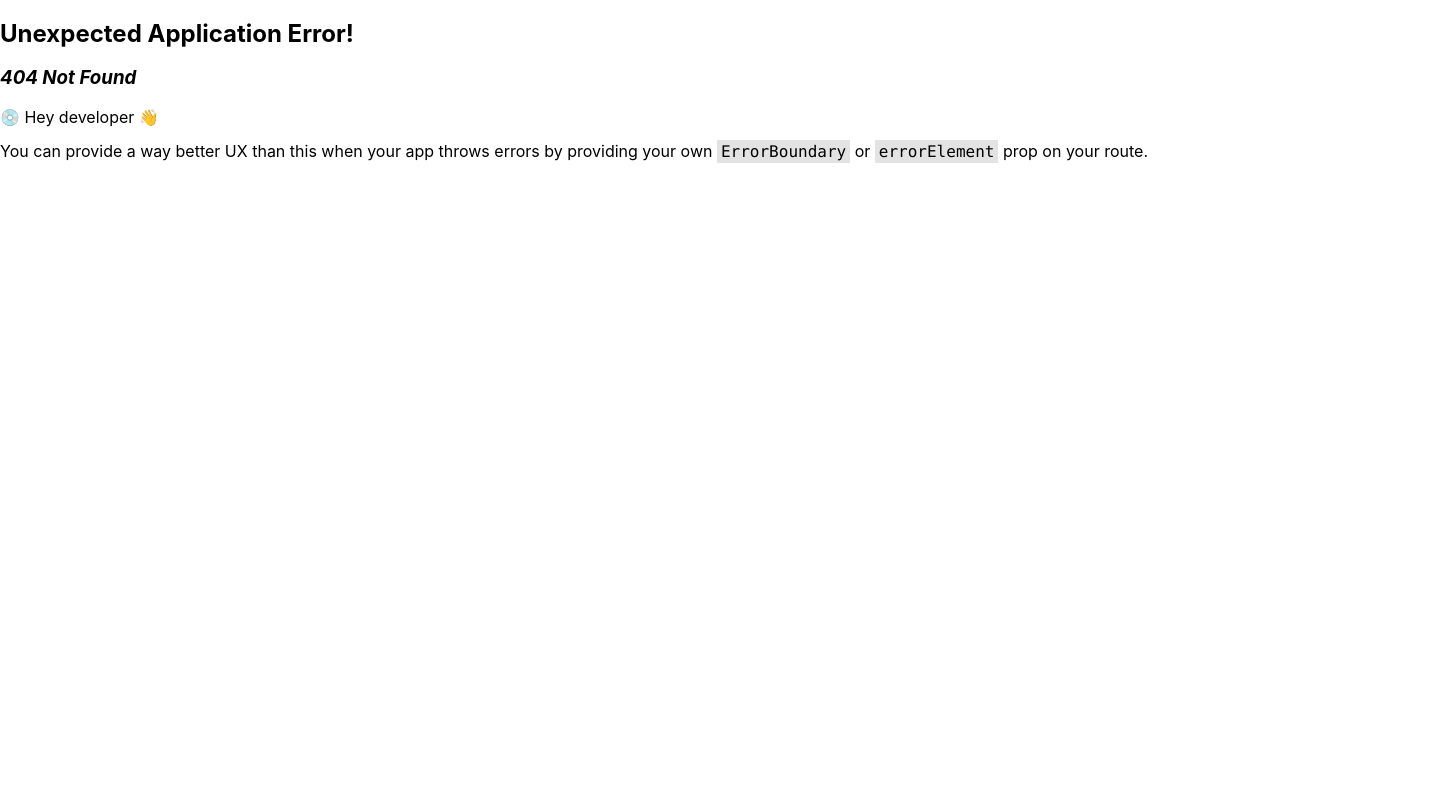
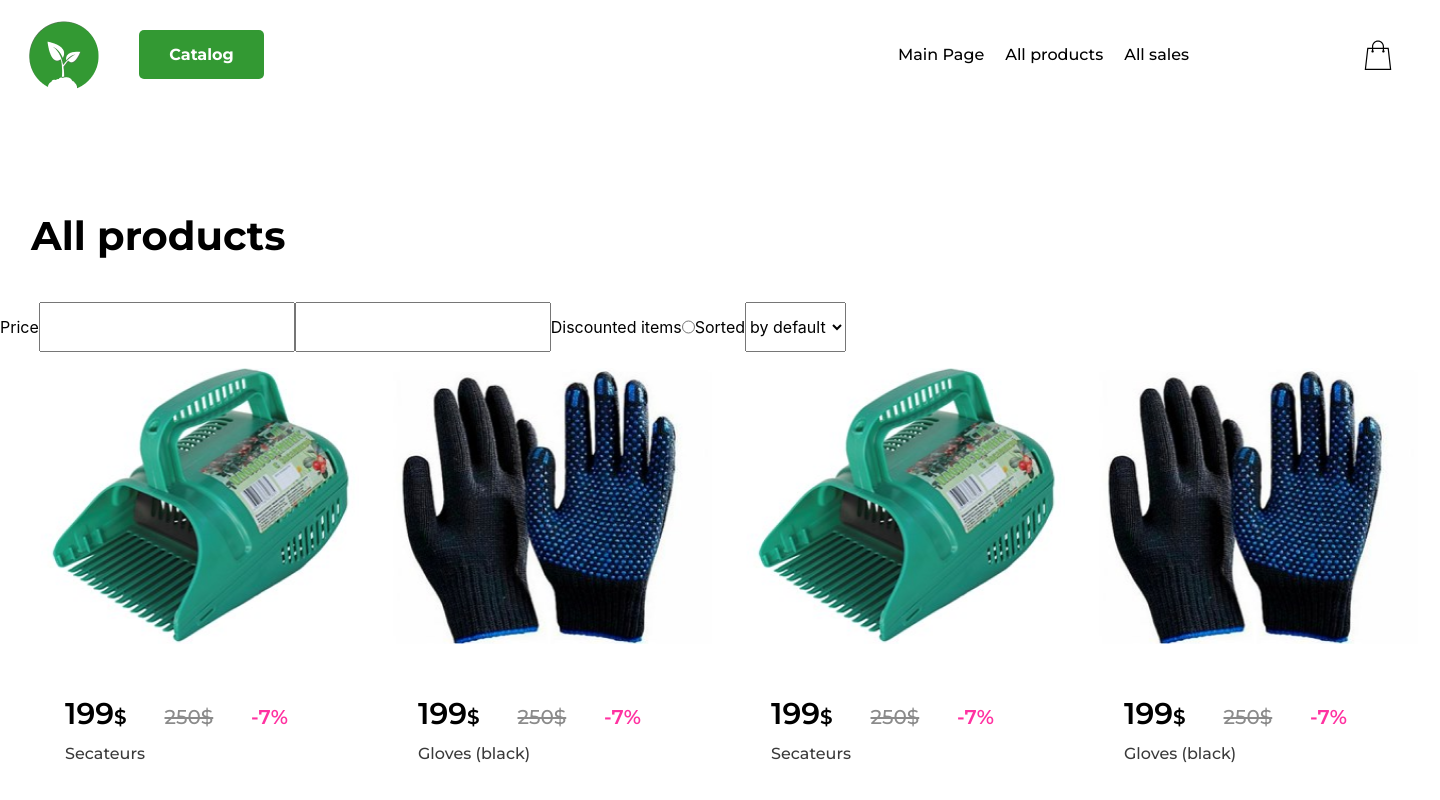
Before and after one commit to tasyak13/Garden, a React (Create React App) app: page /allproducts in a window 1280 px wide. Before the commit this address had no page. Shown: the top 800 px of the page, 1440 px wide, since content can reach past the window. Built offline with nearby package versions, Linux system fonts and the light colour scheme.

Commit message:
allproducts

```diff
--- /dev/null
+++ b/src/components/AllProducts.css
@@ -0,0 +1,104 @@
+* {
+    box-sizing: border-box;
+}
+
+section.all-products {
+    padding-top: 3px;
+    min-height: 1309px;
+}
+
+h3.all-products-title {
+    margin-left: 31px;
+
+    font-family: 'Montserrat';
+    font-style: normal;
+    font-weight: 700;
+    font-size: 40px;
+    line-height: 52px;
+    color: #000000;
+}
+
+div.all-products-choice {
+    display: flex;
+}
+
+ul.all-products-list {
+    display: flex;
+    flex-wrap: wrap;
+    gap: 34px;
+
+    list-style-type: none;
+}
+
+li.all-products-list {
+    width: 319px;
+
+    display: flex;
+    flex-direction: column;
+
+    list-style-type: none;
+}
+
+img.all-products-img {
+    width: 319px;
+    height: 276px;
+}
+
+div.all-products-costs {
+    display: flex;
+    justify-content: space-between;
+    align-items: baseline;
+
+    margin-top: 20px;
+
+    width: 248px;
+    height: 69px;
+}
+
+p.all-products-cost-with-sale {
+    font-family: 'Montserrat';
+    font-style: normal;
+    font-weight: 600;
+    font-size: 30px;
+    line-height: 39px;
+    color: #000000;
+
+    padding-left: 25px;
+}
+
+span.all-products-cost-with-sale {
+    font-size: 20px;
+    line-height: 26px;
+}
+
+p.all-products-cost-without-sale {
+    font-family: 'Montserrat';
+    font-style: normal;
+    font-weight: 500;
+    font-size: 20px;
+    line-height: 26px;
+    text-decoration-line: line-through;
+    color: #8B8B8B;
+}
+
+p.all-products-sale {
+    font-family: 'Montserrat';
+    font-style: normal;
+    font-weight: 600;
+    font-size: 20px;
+    line-height: 26px;
+    color: #FF32A1;
+}
+
+div.all-products-product {
+    font-family: 'Montserrat';
+    font-style: normal;
+    font-weight: 500;
+    font-size: 16px;
+    line-height: 21px;
+    color: #3A3A3A;
+
+    margin-top: 10px;
+    margin-bottom: 20px;
+    padding-left: 25px;
+}
--- /dev/null
+++ b/src/components/AllProducts.js
@@ -0,0 +1,81 @@
+import "./AllProducts.css"
+import Collection from "../img/Collection for berries (plastic).png"
+import Gloves from "../img/Gloves (black).png"
+
+function AllProducts() {
+    return (
+        <section className="container all-products">
+            <h3 className="all-products-title">All products</h3>
+            <div className="all-products-choice">
+                <p>Price</p>
+                <input type="number"></input>
+                <input type="number"></input>
+                <p>Discounted items</p>
+                <input type="radio"></input>
+                <p>Sorted</p>
+                <select>
+                    <option>by default</option>
+                    <option>ascending</option>
+                </select>
+            </div>
+            <ul className="all-products-list">
+                <li className="all-products-list">
+                    <img src={Collection} className="all-products-img"></img>
+                    <div className="all-products-costs">
+                        <p className="all-products-cost-with-sale">199<span className="all-products-cost-with-sale">$</span></p>
+                        <p className="all-products-cost-without-sale">250$</p>
+                        <p className="all-products-sale">-7%</p>
+                    </div>
+                    <div className="all-products-product">Secateurs</div>
+                </li>
+                <li className="all-products-list">
+                    <img src={Gloves} className="all-products-img"></img>
+                    <div className="all-products-costs">
+                        <p className="all-products-cost-with-sale">199<span className="all-products-cost-with-sale">$</span></p>
+                        <p className="all-products-cost-without-sale">250$</p>
+                        <p className="all-products-sale">-7%</p>
+                    </div>
+                    <div className="all-products-product">Gloves (black)</div>
+                </li>
+                <li className="all-products-list">
+                    <img src={Collection} className="all-products-img"></img>
+                    <div className="all-products-costs">
+                        <p className="all-products-cost-with-sale">199<span className="all-products-cost-with-sale">$</span></p>
+                        <p className="all-products-cost-without-sale">250$</p>
+                        <p className="all-products-sale">-7%</p>
+                    </div>
+                    <div className="all-products-product">Secateurs</div>
+                </li>
+                <li className="all-products-list">
+                    <img src={Gloves} className="all-products-img"></img>
+                    <div className="all-products-costs">
+                        <p className="all-products-cost-with-sale">199<span className="all-products-cost-with-sale">$</span></p>
+                        <p className="all-products-cost-without-sale">250$</p>
+                        <p className="all-products-sale">-7%</p>
+                    </div>
+                    <div className="all-products-product">Gloves (black)</div>
+                </li>
+                <li className="all-products-list">
+                    <img src={Collection} className="all-products-img"></img>
+                    <div className="all-products-costs">
+                        <p className="all-products-cost-with-sale">199<span className="all-products-cost-with-sale">$</span></p>
+                        <p className="all-products-cost-without-sale">250$</p>
+                        <p className="all-products-sale">-7%</p>
+                    </div>
+                    <div className="all-products-product">Secateurs</div>
+                </li>
+                <li className="all-products-list">
+                    <img src={Gloves} className="all-products-img"></img>
+                    <div className="all-products-costs">
+                        <p className="all-products-cost-with-sale">199<span className="all-products-cost-with-sale">$</span></p>
+                        <p className="all-products-cost-without-sale">250$</p>
+                        <p className="all-products-sale">-7%</p>
+                    </div>
+                    <div className="all-products-product">Gloves (black)</div>
+                </li>
+            </ul>
+        </section>
+    )
+}
+
+export default AllProducts;
--- a/src/index.js
+++ b/src/index.js
@@ -10,6 +10,7 @@ import {
 import Error from './pages/Error';
 import Categories from './pages/Categories';
 import Basket from './pages/Basket';
+import Products from './pages/Products';
 
 const router = createBrowserRouter([
   {
@@ -33,6 +34,11 @@ const router = createBrowserRouter([
     ,
   },
   {
+    path: "/allproducts",
+    element: <Products />
+    ,
+  },
+  {
     path: "/user/:userID",
     element: <></>
     ,
--- /dev/null
+++ b/src/pages/Products.js
@@ -0,0 +1,15 @@
+import AllProducts from "../components/AllProducts";
+import Footer from "../components/Footer";
+import Header from "../components/Header";
+
+function Products() {
+    return (
+        <>
+            <Header />
+            <AllProducts />
+            <Footer />
+        </>
+    )
+}
+
+export default Products;
```
Also changed, not shown: src/img/Collection for berries (plastic).png (added), src/img/Gloves (black).png (added).
